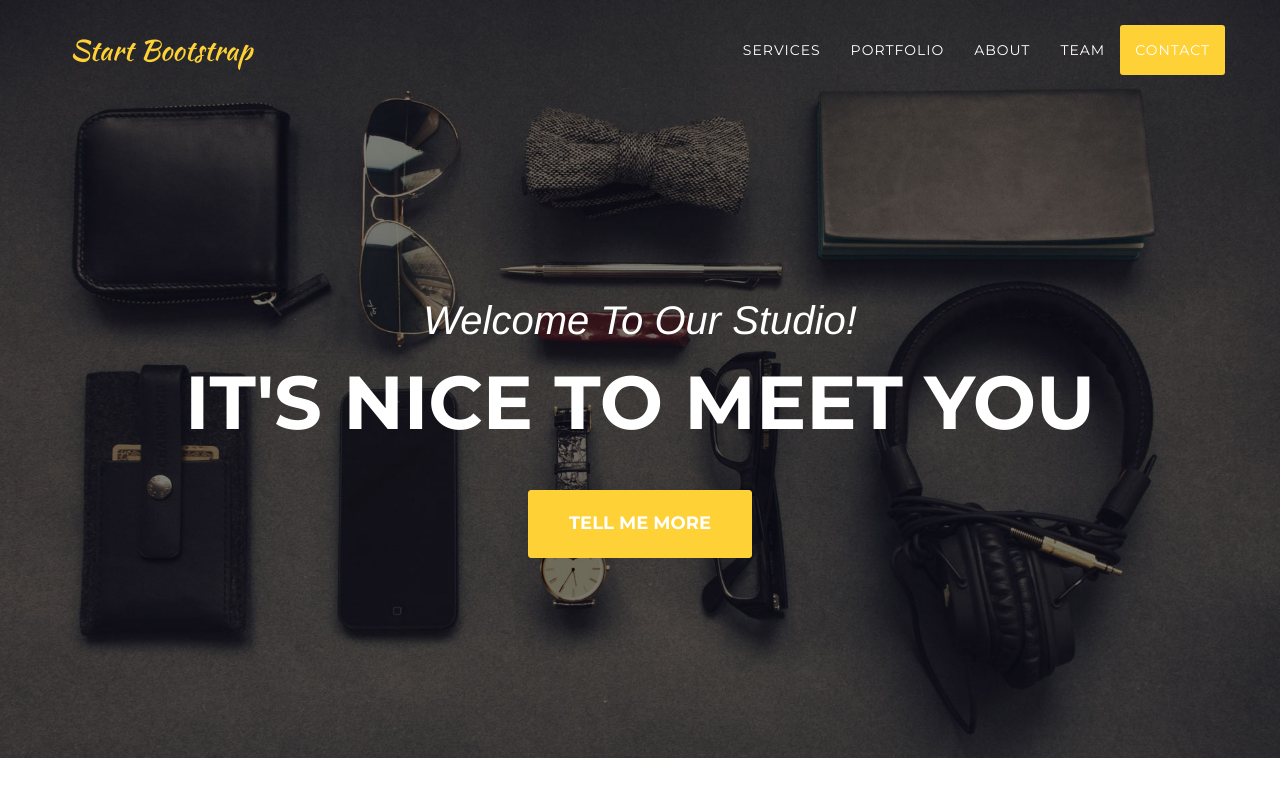
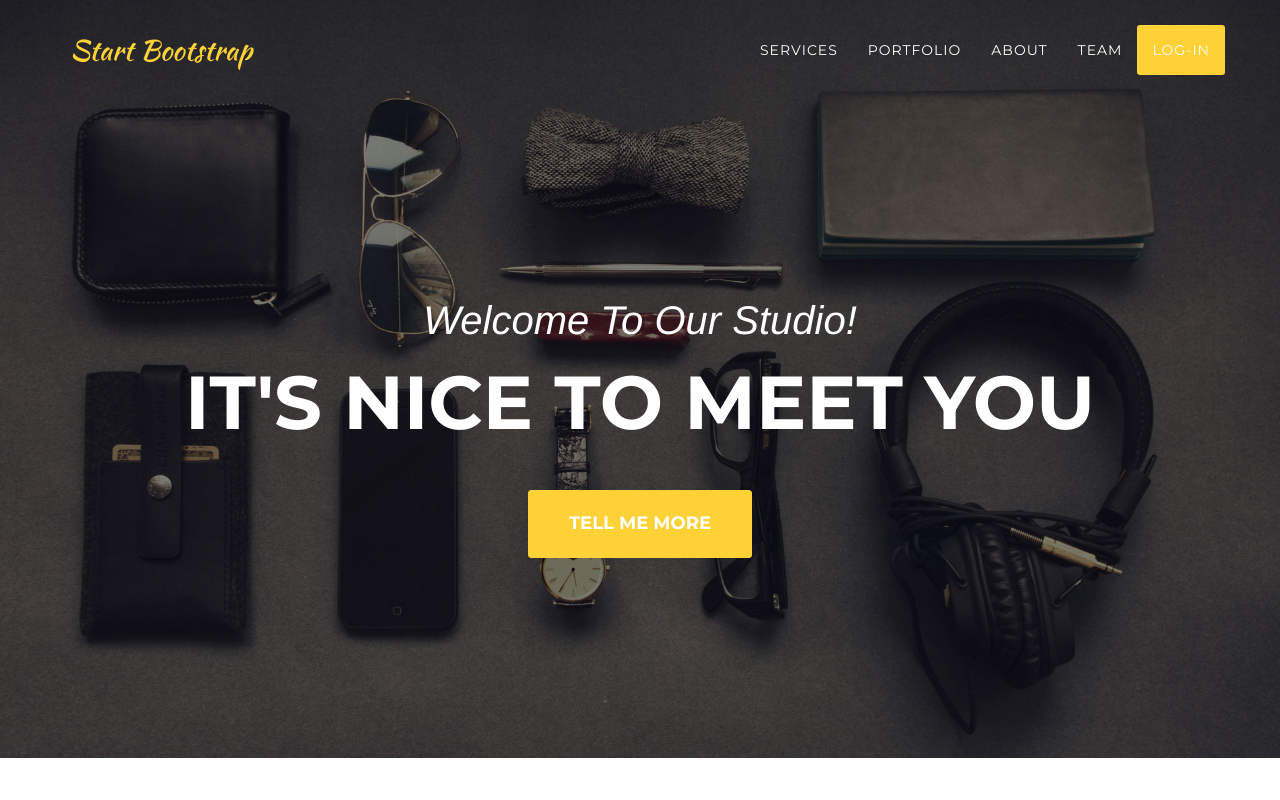
Before and after one commit to allisonPlusPlus/herwinapp, a website: page startbootstrap-agency-gh-pages/index.html in a window 1280 px wide. Shown: the top 800 px of the page. Drawn offline with nearby package versions, Linux system fonts and the light colour scheme; a web font is replaced by a local one.

Commit message:
Change contact to log-in in the nav

```diff
--- a/startbootstrap-agency-gh-pages/index.html
+++ b/startbootstrap-agency-gh-pages/index.html
@@ -65,7 +65,7 @@
                         <a class="page-scroll" href="#team">Team</a>
                     </li>
                     <li>
-                        <a class="page-scroll" href="#contact">Contact</a>
+                        <a class="page-scroll" href="#contact">Log-in</a>
                     </li>
                 </ul>
             </div>
```
